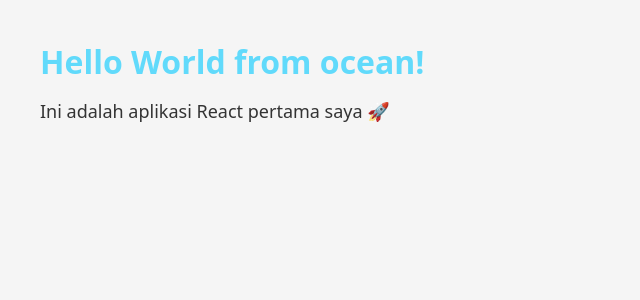
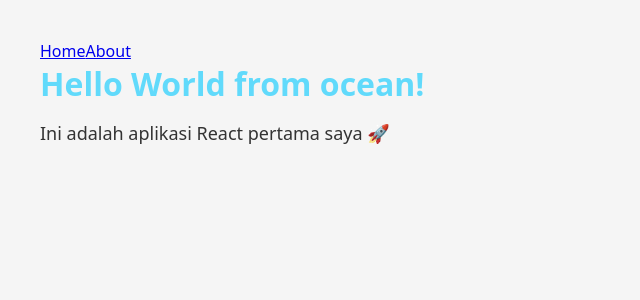
Before and after one commit to arsenicbreaker/daily-js, a React (Vite) app in the folder state-craft/: page / in a window 1280 px wide. Shown: the top 300 px of the page, without its empty margins (0-640 px from the left). Built offline with nearby package versions, Linux system fonts and the light colour scheme.

Commit message:
initial commit

```diff
--- a/state-craft/src/App.jsx
+++ b/state-craft/src/App.jsx
@@ -1,9 +1,17 @@
 function App() {
   return (
     <div>
+      <header>
+        <nav>
+          <a href="/">Home</a>
+          <a href="/about">About</a>
+        </nav>
+        </header>
+    <main>
       <h1>Hello World from ocean!</h1>
       <p>Ini adalah aplikasi React pertama saya 🚀</p>
-    </div>
+    </main>
+  </div>
   );
 }
 
```
Also changed, not shown: state-craft/src/component/card.jsx (added, +9 -0 lines).
